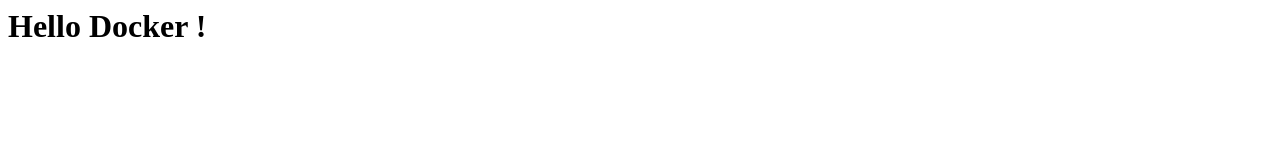
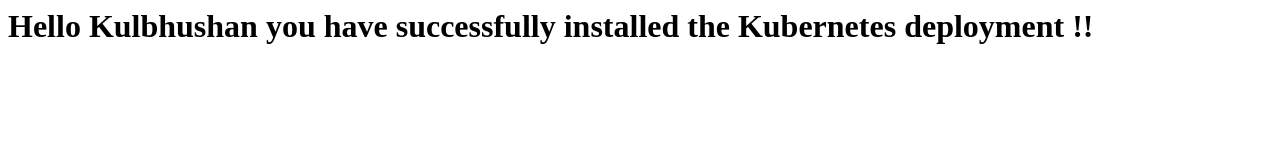
Before and after one commit to kparashar/testapp, a plain HTML site: page myngnix/index.html in a window 1280 px wide. Drawn offline with Linux system fonts and the light colour scheme.

Commit message:
updated index.html

```diff
--- a/myngnix/index.html
+++ b/myngnix/index.html
@@ -1,6 +1,6 @@
 <html>
 <head><title>My Image</title></head>
 <body>
-<h1>Hello Docker !</h1>
+<h1>Hello Kulbhushan you have successfully installed the Kubernetes deployment !!</h1>
 </body>
 </html>
```
